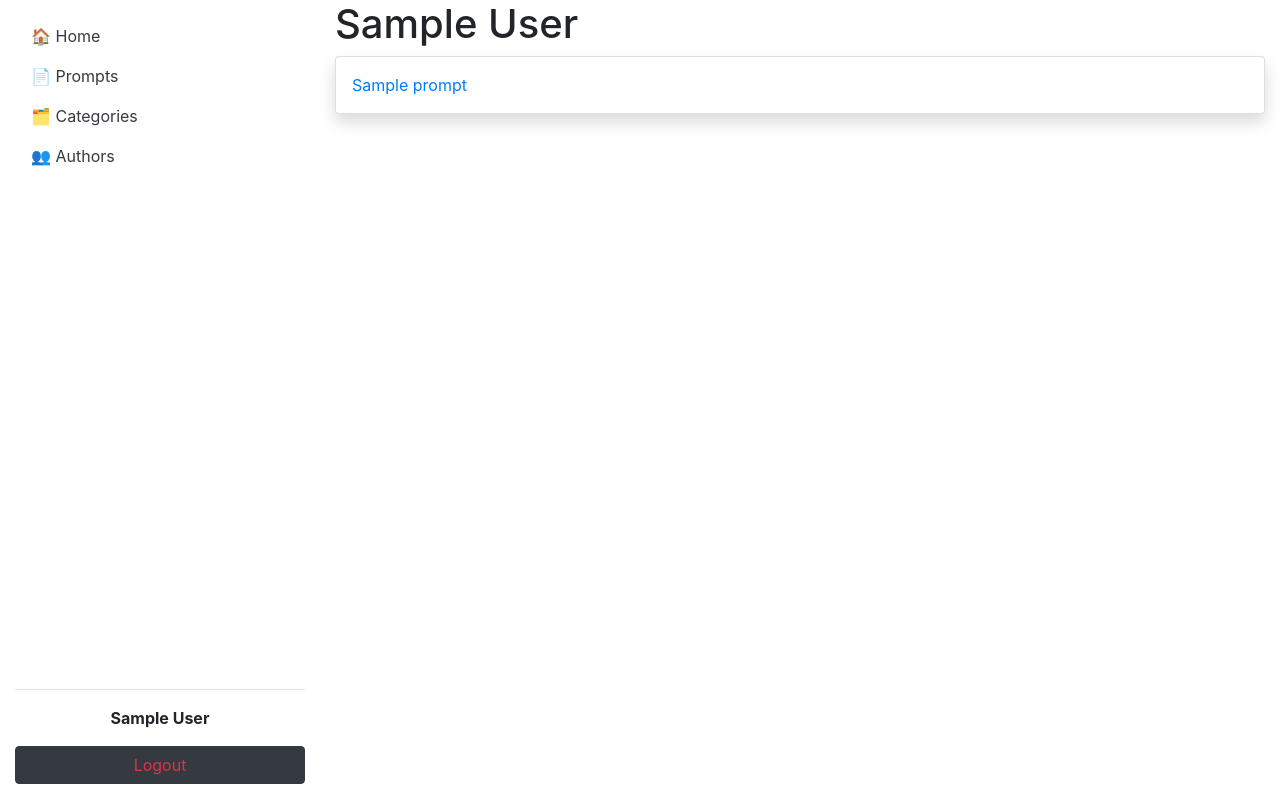
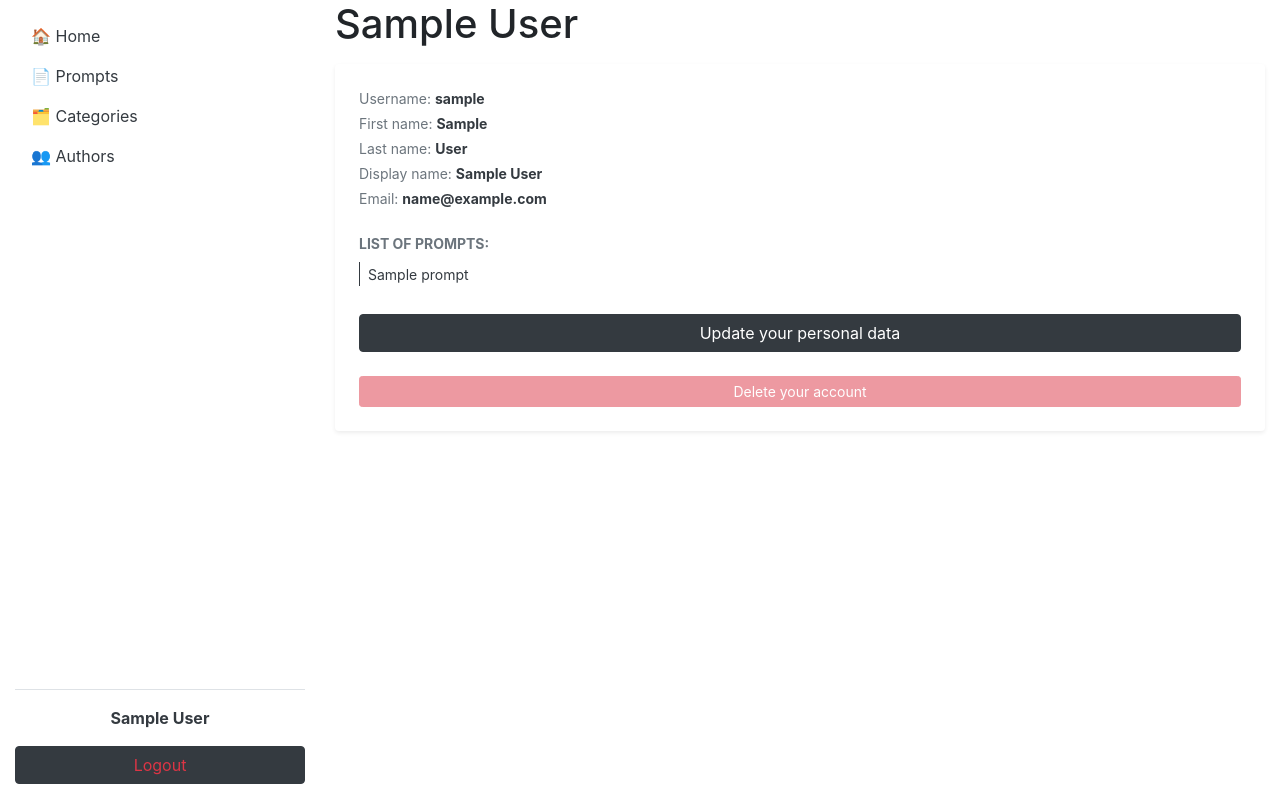
Before and after one commit to AntoniTS999/PromptHub, a Django app: page /authors/1 in a window 1280 px wide. Run offline with Django 5.2, Linux system fonts and the light colour scheme; a user stored in the database is signed in; tables that the repository leaves empty hold one stand-in row (values such as "Sample post").

Commit message:
Implemented AuthorUpdate|AuthorDelete views

```diff
--- a/prompts/urls.py
+++ b/prompts/urls.py
@@ -4,6 +4,8 @@ from prompts.views import (index, PromptListView,
                            AuthorListView,
                            AuthorDetailView,
                            AuthorCreateView,
+                           AuthorUpdateView,
+                           AuthorDeleteView,
                            CategoryListView,
                            CategoryDetailView,
                            CategoryCreateView,
@@ -21,6 +23,8 @@ urlpatterns = [
     path("authors/", AuthorListView.as_view(), name="author-list"),
     path("authors/<int:pk>", AuthorDetailView.as_view(), name="author-detail"),
     path("authors/create/", AuthorCreateView.as_view(), name="author-create"),
+    path("authors/<int:pk>/update/", AuthorUpdateView.as_view(), name="author-update"),
+    path("authors/<int:pk>/delete/", AuthorDeleteView.as_view(), name="author-delete"),
 
     path("categories/", CategoryListView.as_view(), name="category-list"),
     path("categories/<int:pk>", CategoryDetailView.as_view(), name="category-detail"),
--- a/prompts/views.py
+++ b/prompts/views.py
@@ -90,6 +90,18 @@ class AuthorCreateView(LoginRequiredMixin,generic.CreateView):
     success_url = reverse_lazy("prompts:author-list")
     template_name = "prompts/author_form.html"
 
+class AuthorUpdateView(LoginRequiredMixin,generic.UpdateView):
+    model = Author
+    form_class = AuthorCreationForm
+
+    def get_success_url(self):
+        return reverse_lazy("prompts:author-detail", kwargs={"pk": self.object.pk})
+
+class AuthorDeleteView(LoginRequiredMixin,generic.DeleteView):
+    model = Author
+    success_url = reverse_lazy("prompts:author-list")
+    template_name = "prompts/author_delete.html"
+
 class CategoryListView(generic.ListView):
     model = Category
     paginate_by = 10
--- a/templates/includes/sidebar.html
+++ b/templates/includes/sidebar.html
@@ -17,7 +17,7 @@
 
   <div class="mt-auto pt-3 border-top pb-3">
     {% if user.is_authenticated %}
-      <p class="px-3 font-weight-bold text-center">{{ user }}</p>
+      <p class="px-3 font-weight-bold text-center"><a class="text-dark" href="{% url 'prompts:author-detail' pk=user.id %}">{{ user }}</a></p>
       <form action="{% url 'logout' %}" method="post">
       {% csrf_token %}
       <button class="text-danger btn btn-dark w-100" type="submit">Logout</button>
--- a/templates/prompts/author_detail.html
+++ b/templates/prompts/author_detail.html
@@ -2,6 +2,29 @@
 
 {% block content %}
   <h1>{{ author }}</h1>
+
+{% if author.is_authenticated and author.id == user.id %}
+<div class="card border-0 shadow-sm p-4 mt-3">
+
+  <p class="small text-muted mb-1">Username: <span class="text-dark font-weight-bold">{{ author.username }}</span></p>
+  <p class="small text-muted mb-1">First name: <span class="text-dark font-weight-bold">{{ author.first_name }}</span></p>
+  <p class="small text-muted mb-1">Last name: <span class="text-dark font-weight-bold">{{ author.last_name }}</span></p>
+  <p class="small text-muted mb-1">Display name: <span class="text-dark font-weight-bold">{{ author.display_name }}</span></p>
+  <p class="small text-muted mb-4">Email: <span class="text-dark font-weight-bold">{{ author.email }}</span></p>
+
+  <p class="small font-weight-bold text-uppercase text-secondary mb-2">List of prompts:</p>
+  {% for prompt in author.prompts.all %}
+    <p class="border-left border-dark pl-2 mb-1"><a class="small text-dark" href="{% url 'prompts:prompt-detail' pk=prompt.id %}">{{ prompt.title }}</a></p>
+  {% endfor %}
+
+  <a class="btn btn-dark mt-4" href="{% url 'prompts:author-update' pk=author.id %}">Update your personal data</a>
+
+  <a class="btn btn-danger btn-sm mt-4" style="opacity: 0.5;" href="{% url 'prompts:author-delete' pk=author.id %}">Delete your account</a>
+
+
+</div>
+{% else %}
+
   {% if author.prompts.all %}
   {% for prompt in author.prompts.all %}
     <ul class="list-group">
@@ -11,4 +34,5 @@
   {% else %}
   <p>No prompts from that author</p>
   {% endif %}
+  {% endif %}
 {% endblock %}
```
Also changed, not shown: templates/prompts/author_delete.html (added, +12 -0 lines).
